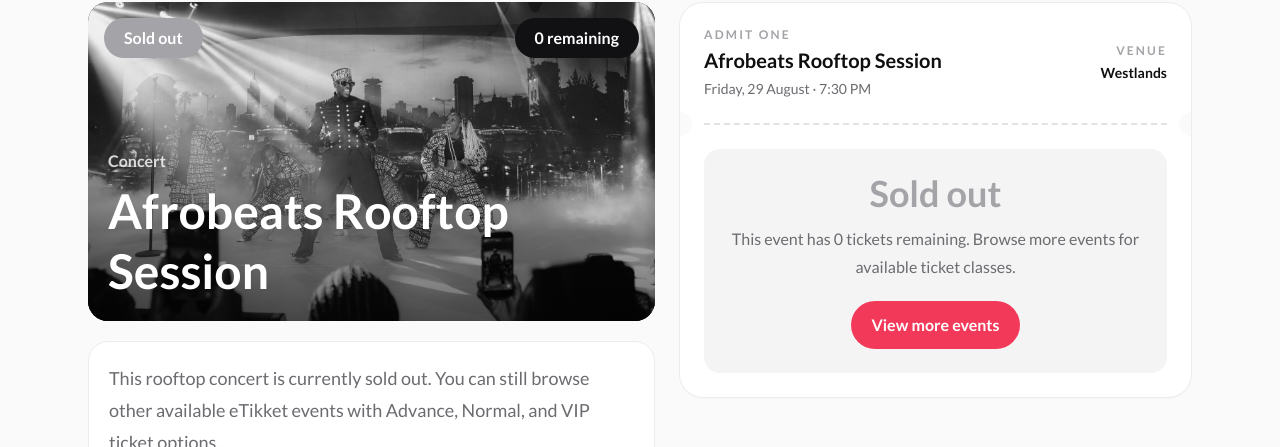
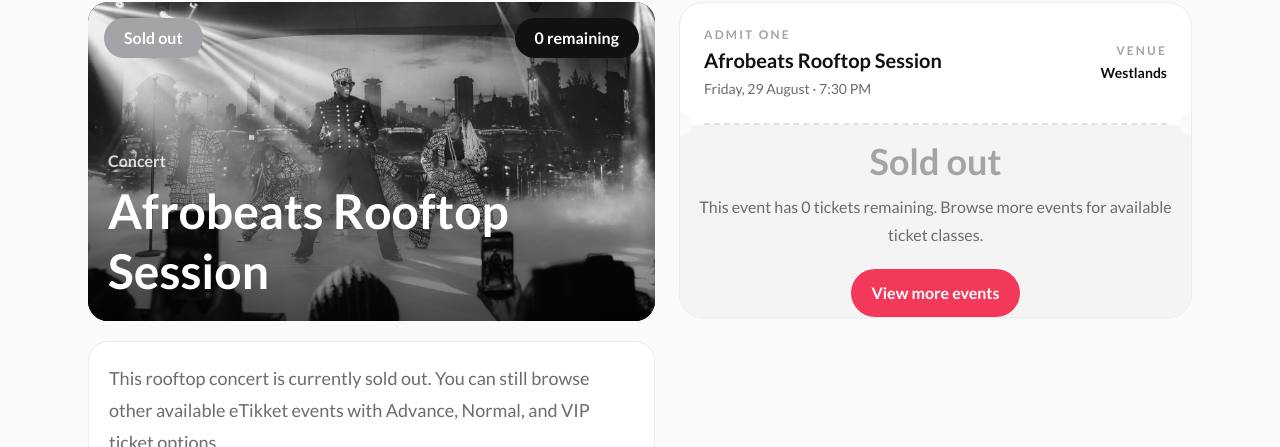
Before and after one commit to dennismutuku2005/eTikket, a Next.js app: page /events/afrobeats-rooftop in a window 1280 px wide. Shown: the part 99-546 px from the top of the page. Built offline with nearby package versions, Linux system fonts and the light colour scheme.

Commit message:
Updated event page

```diff
--- a/app/events/[slug]/page.js
+++ b/app/events/[slug]/page.js
@@ -13,7 +13,7 @@ export default async function EventDetailPage({ params }) {
   const { slug } = await params; // ✅ Await params
   const event = getPublicEvent(slug);
 
-  // ✅ Handle case where event doesn't exist
+  // Handle case where event doesn't exist
   if (!event) {
     notFound();
   }
@@ -133,9 +133,9 @@ export default async function EventDetailPage({ params }) {
             </div>
 
             {/* Stub body: the actual ticket selector */}
-            <div className="p-6">
+            <div className="">
               {isSoldOut ? (
-                <div className="rounded-[16px] bg-[#f4f4f5] p-6 text-center">
+                <div className="rounded-[16px] bg-[#f4f4f5] pt-4 text-center">
                   <p className="text-4xl font-bold text-[#a3a3a8]">Sold out</p>
                   <p className="mt-3 text-base leading-7 text-[#6b6b70]">
                     This event has 0 tickets remaining. Browse more events for available ticket classes.
--- a/components/ticket-selector.jsx
+++ b/components/ticket-selector.jsx
@@ -32,8 +32,7 @@ export default function TicketSelector({ event }) {
           <p className="text-sm font-semibold uppercase text-[#f33959]">Tickets</p>
           <h2 className="mt-1 text-2xl font-bold">Choose your ticket</h2>
         </div>
-        <div className="rounded-full bg-[#fde8ec] px-4 py-2 text-sm font-bold text-[#d92847]">M-Pesa ready</div>
-      </div>
+         </div>
 
       <div className="mt-5 grid gap-3">
         {event.tickets.map((ticket) => (
```
